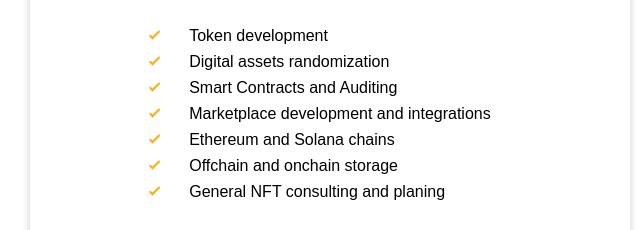
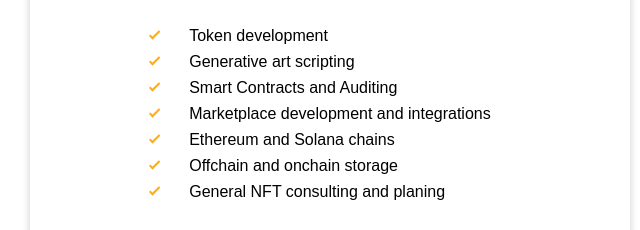
Before and after one commit to adriadrop/nftguys, a plain HTML site: page index.html in a window 1280 px wide. Shown: the part 401-631 px from the top of the page, 310-950 px from the left. Drawn offline with Linux system fonts and the light colour scheme.

Commit message:
add new text

```diff
--- a/index.html
+++ b/index.html
@@ -123,7 +123,7 @@
       <section>
         <ul class="check-list">
           <li>Token development</li>
-          <li>Digital assets randomization</li>
+          <li>Generative art scripting</li>
           <li>Smart Contracts and Auditing</li>
           <li>Marketplace development and integrations</li>
           <li>Ethereum and Solana chains</li>
```
